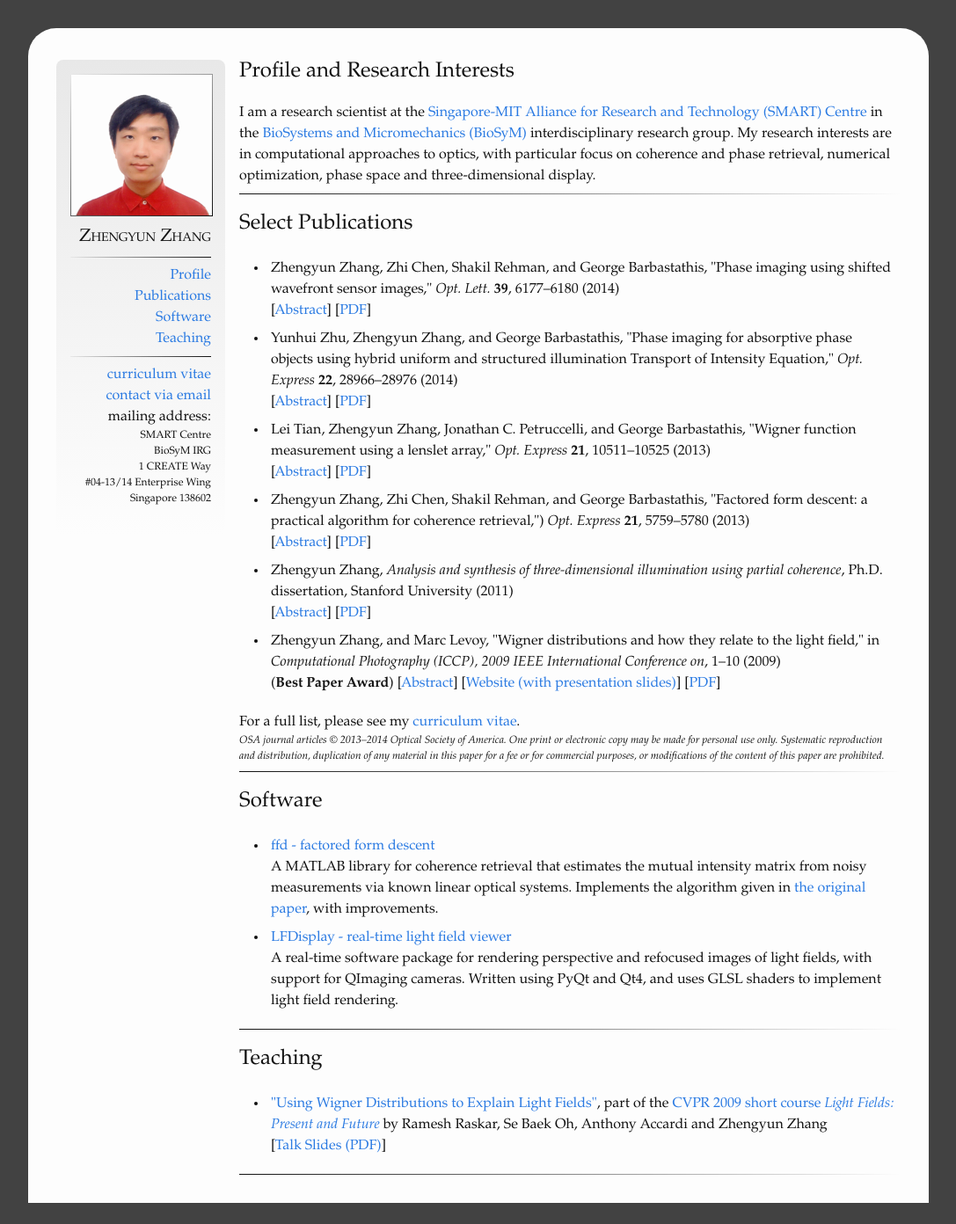
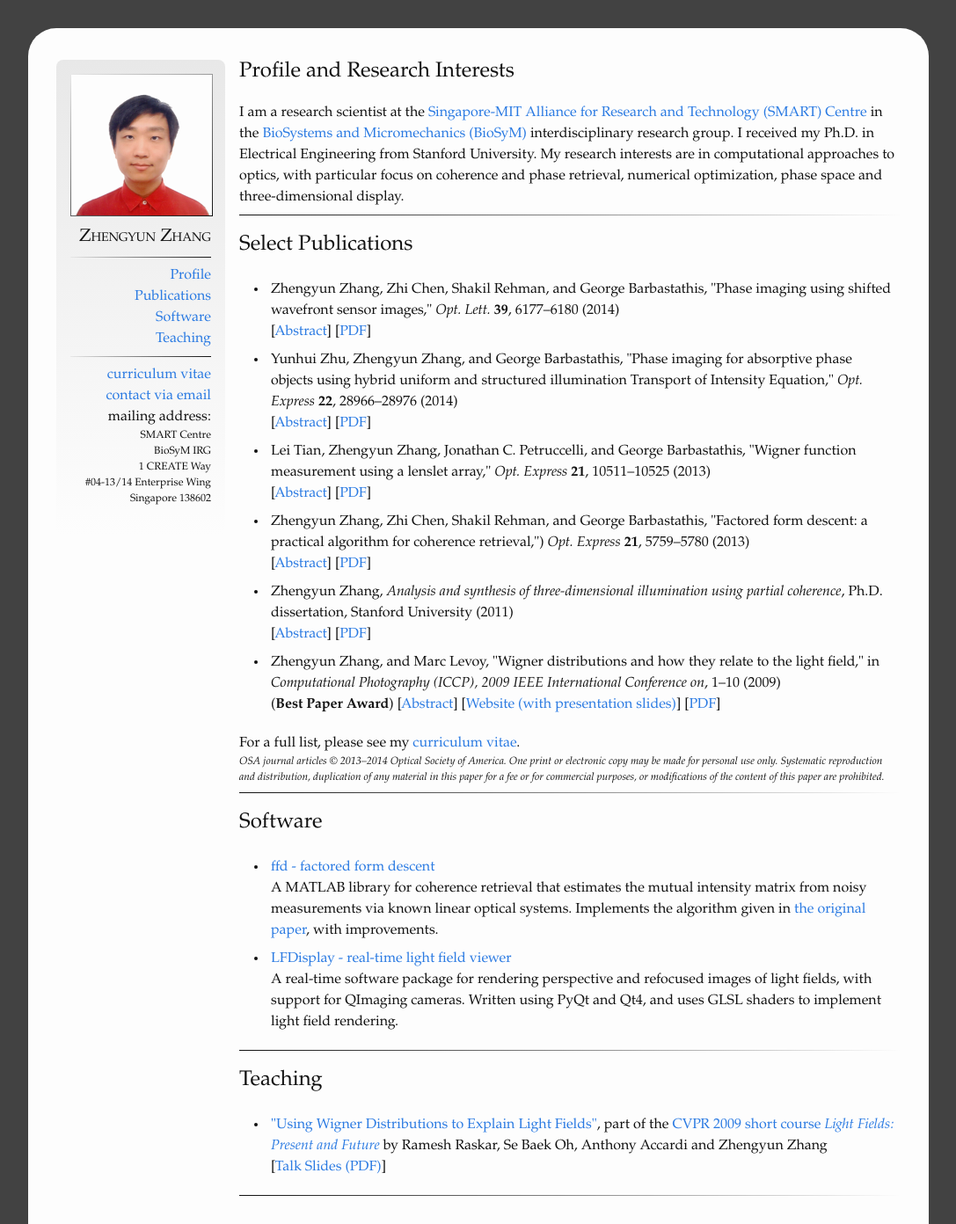
Before and after one commit to zaltor/zaltor.github.io, a Jekyll site: the page built from index.html, in a window 1280 px wide and 1392 px high. Shown: the whole window at 88% size, without its empty margins (96-1183 px from the left). Built offline with Jekyll 4.4.1, drawn with Linux system fonts in a browser that asks for light colours.

Commit message:
adding degree information

```diff
--- a/index.html
+++ b/index.html
@@ -31,8 +31,9 @@ I am a research scientist at
 the <a href="http://smart.mit.edu/">Singapore-MIT Alliance for
 Research and Technology (SMART) Centre</a> in
 the <a href="http://smart.mit.edu/research/biosym/biosym.html">BioSystems
-and Micromechanics (BioSyM)</a> interdisciplinary research group.  My
-research interests are in computational approaches to optics, with
+and Micromechanics (BioSyM)</a> interdisciplinary research group.  I
+received my Ph.D. in Electrical Engineering from Stanford University.
+My research interests are in computational approaches to optics, with
 particular focus on coherence and phase retrieval, numerical
 optimization, phase space and three-dimensional display.
 
```
